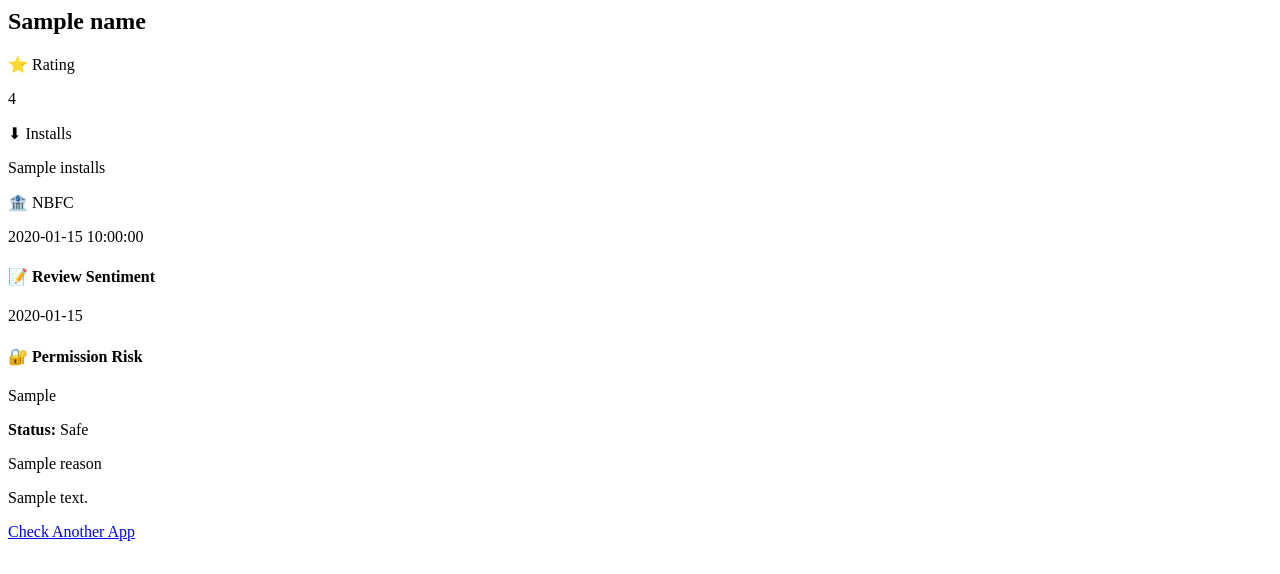
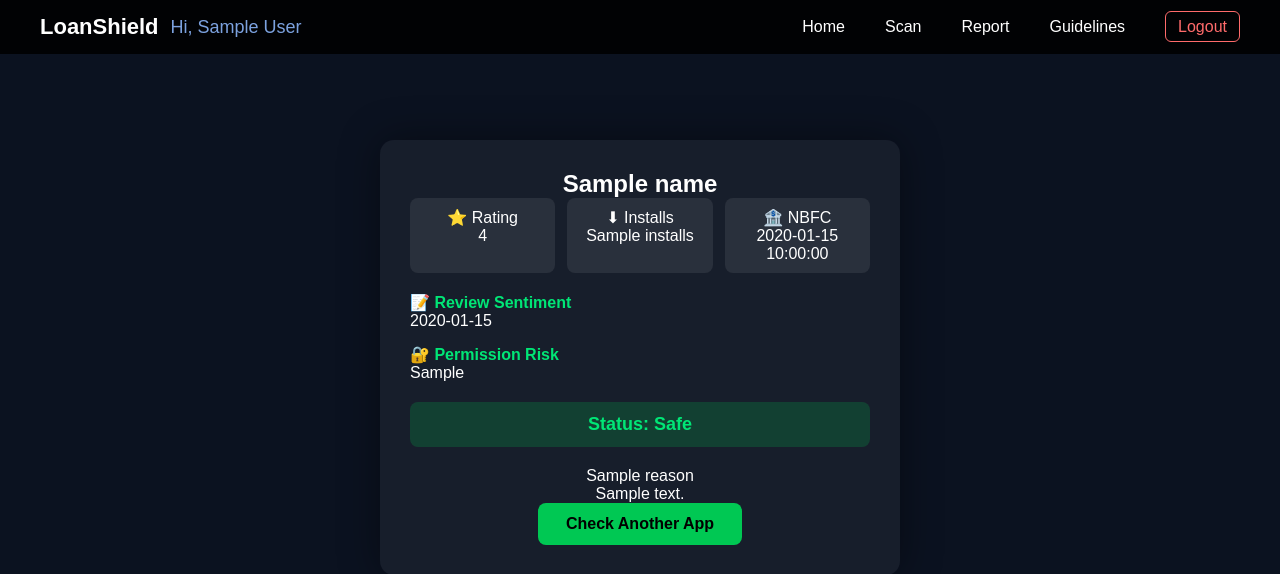
Before and after one commit to sailakshmi-repaka/LoanShield, a Flask app: template templates/result.html in a window 1280 px wide. Shown: the top 574 px of the page. Run offline with Flask 3, Linux system fonts and the light colour scheme; the visitor is signed in with stand-in values (Sample User, id 1); the template is opened without the code that fills it: most values are stand-ins (such as "Sample title", 1, 10 or a date in 2020).

Commit message:
Add modified files

```diff
--- a/app.py
+++ b/app.py
@@ -1,5 +1,5 @@
 from flask import Flask, render_template, request, redirect, session
-from google_play_scraper import app as playstore_app, reviews
+from google_play_scraper import app as playstore_app, reviews,search
 from google_play_scraper.exceptions import NotFoundError
 import pandas as pd
 import os
@@ -36,11 +36,22 @@ def is_logged_in():
     return "email" in session
 
 def already_reported(email, app_name):
+    if df_reports.empty:
+        return False
+
     match = df_reports[
         (df_reports["email"] == email) &
         (df_reports["app_name"].str.lower() == app_name.lower())
     ]
     return not match.empty
+def get_report_count(app_name):
+    if df_reports.empty:
+        return 0
+
+    return len(
+        df_reports[df_reports["app_name"].str.lower() == app_name.lower()]
+    )
+
 
 # ---------------- CORE HELPERS ----------------
 def find_nbfc_by_app_id(app_id, app_title=""):
@@ -73,32 +84,26 @@ def analyze_reviews(app_id, max_reviews=120):
             "total": 0
         }
 
-    negative_keywords = [
-        "scam", "fraud", "fake", "harassment", "blackmail",
-        "threat", "abuse", "privacy", "cheat", "worst"
-    ]
-
+    positive_words = ["good", "easy", "fast", "helpful", "smooth", "best"]
+    negative_words = [ "scam", "fraud", "fake", "harassment", "privacy", "permission", "contacts", "sms", "threat", "abuse", "cheat" ]
     positive = 0
     negative = 0
-
+    permission_mentions = 0
     for r in result:
         text = r.get("content", "").lower()
-        if any(k in text for k in negative_keywords):
-            negative += 1
-        else:
-            positive += 1
-
-    total = positive + negative
-    neg_ratio = negative / total if total else 1
-
-    # Sentiment label (UI)
-    if neg_ratio >= 0.35:
-        sentiment = "Negative"
-    elif neg_ratio >= 0.15:
-        sentiment = "Mixed"
-    else:
-        sentiment = "Positive"
-
+        if any(w in text for w in positive_words):
+         positive += 1
+        if any(w in text for w in negative_words):
+          negative += 1
+        if any(w in text for w in ["permission", "contacts", "sms", "privacy"]):
+          permission_mentions += 1
+    total = len(result)
+    # ---- Sentiment ----
+    if negative / total > 0.25:
+        sentiment = "Mostly Negative"
+    elif positive / total > 0.5:
+        sentiment = "Mostly Positive"
+    else: sentiment = "Mixed"
     summary = (
         f"Based on {total} recent user reviews: "
         f"{positive} positive, {negative} negative complaints detected."
@@ -107,7 +112,7 @@ def analyze_reviews(app_id, max_reviews=120):
     return {
         "sentiment": sentiment,
         "summary": summary,
-        "negative_ratio": neg_ratio,
+        "negative_ratio": negative/total,
         "total": total
     }
 
@@ -119,7 +124,10 @@ def permission_risk_analysis_by_reviews(app_id, max_reviews=100):
         return "High Risk"
 
     keywords = ["permission", "privacy", "sms", "contacts", "location", "camera"]
-    mentions = sum(any(k in r["content"].lower() for k in keywords) for r in result)
+    mentions = sum(
+        any(k in r.get("content", "").lower() for k in keywords)
+        for r in result
+    )
     ratio = mentions / len(result) if result else 1
 
     if ratio > 0.1:
@@ -136,7 +144,10 @@ def login():
         password = request.form["password"].strip()
         df_users = load_users()
 
-        user = df_users[(df_users["email"] == email) & (df_users["password"] == password)]
+        user = df_users[
+            (df_users["email"] == email) &
+            (df_users["password"] == password)
+        ]
         if not user.empty:
             session["email"] = email
             session["name"] = user.iloc[0]["name"]
@@ -172,6 +183,38 @@ def logout():
 def index():
     return render_template("index.html")
 
+def resolve_app_id(user_input):
+    """
+    Resolves app_id using:
+    1. NBFC mapping (playstore_name)
+    2. Direct app_id
+    3. Play Store search
+    """
+
+    user_input = user_input.strip().lower()
+
+    # 1️⃣ Try NBFC mapping by playstore_name
+    for _, row in df_nbfc.iterrows():
+        if user_input == str(row["playstore_name"]).lower():
+            return row["app_id"]
+
+    # 2️⃣ Try direct app_id
+    try:
+        playstore_app(user_input)
+        return user_input
+    except:
+        pass
+
+    # 3️⃣ Fallback to Play Store search
+    try:
+        results = search(user_input, lang="en", country="in")
+        if results:
+            return results[0]["appId"]
+    except:
+        pass
+
+    return None
+
 @app.route("/predict", methods=["POST"])
 def predict():
     if not is_logged_in():
@@ -180,10 +223,9 @@ def predict():
     user_input = request.form.get("app_name")
     email = session["email"]
 
-    # ✅ FIX: prevent server crash
-    try:
-        details = playstore_app(user_input)
-    except NotFoundError:
+    resolved_app_id = resolve_app_id(user_input)
+
+    if not resolved_app_id:
         return render_template(
             "result.html",
             name=user_input,
@@ -191,12 +233,13 @@ def predict():
             installs="N/A",
             nbfc_registered="No",
             sentiment="Negative",
-            review_summary="App not found on Play Store. This is risky.",
+            review_summary="App not found on Play Store.",
             permission_risk="High Risk",
             status="Suspicious",
             reason="App does not exist on Google Play Store."
         )
 
+    details = playstore_app(resolved_app_id)
     app_title = details.get("title", user_input)
     app_id = details.get("appId", user_input)
     rating = details.get("score", 0)
@@ -249,6 +292,48 @@ def predict():
         status=status,
         reason=reason
     )
+@app.route("/report", methods=["POST"])
+def report():
+
+    if not is_logged_in():
+        return "Please login to report"
+
+    global df_reports
+
+    app_name = request.form.get("app_name", "").strip()
+    reason = request.form.get("reason", "").strip()
+    email = session.get("email")
+
+    if not app_name or not reason:
+        return "Invalid report data"
+
+    # 🔒 prevent duplicate reports by same user for same app
+    # ---------------- USER REPORT COUNT ----------------
+    report_count = get_report_count(app_name)
+
+# Keep existing info
+    if already_reported(email, app_name):
+            reason += " ⚠️ Reported earlier by users."
+
+# ---------------- USER REPORT BASED OVERRIDE ----------------
+    if report_count >= 10:
+     status = "Risky"
+     reason = (
+        f"This app has been reported by {report_count} users on LoanShield. "
+        "Multiple scam reports indicate high risk."
+    )
+
+    elif report_count >= 5 and status == "Safe":
+      status = "Caution"
+      reason += (
+        f" ⚠️ This app has been reported by {report_count} users on LoanShield."
+    )
+
+    # ✅ save report
+    df_reports.loc[len(df_reports)] = [email, app_name, reason]
+    df_reports.to_csv(REPORT_FILE, index=False)
+
+    return "Report submitted successfully"
 
 # ---------------- RUN ----------------
 if __name__ == "__main__":
--- a/reported_apps.csv
+++ b/reported_apps.csv
@@ -1,3 +1 @@
 email,app_name,reason
-sai@gmail.com,ss,aa
-sai@gmail.com,ew,ds
--- a/static/js/script.js
+++ b/static/js/script.js
@@ -10,10 +10,10 @@ function showSection(sectionId) {
     document.body.style.overflow = sectionId === "home" ? "hidden" : "auto";
 }
 
-/* ---------- SCAN FORM AJAX ---------- */
+/* ---------- SCAN & REPORT AJAX ---------- */
 document.addEventListener("DOMContentLoaded", function () {
 
-    // Scan app handler
+    /* ---------- SCAN FORM ---------- */
     const scanForm = document.getElementById("scanForm");
 
     if (scanForm) {
@@ -31,13 +31,14 @@ document.addEventListener("DOMContentLoaded", function () {
         })
         .then(res => res.text())
         .then(html => {
-                resultBox.innerHTML = html;
+            resultBox.innerHTML = html;   // ✅ RESULT STAYS IN SCAN
         })
         .catch(() => {
             resultBox.innerHTML = "❌ Error fetching result.";
         });
     });
    }
+
 
     /* ---------- REPORT FORM ---------- */
     const reportForm = document.getElementById("reportForm");
@@ -55,9 +56,26 @@ document.addEventListener("DOMContentLoaded", function () {
             })
             .then(res => res.text())
             .then(data => {
+
+                /* 🔐 SAFETY CHECK (prevents HTML popup / 500 error) */
+                if (!data || data.trim() === "") {
+                    message.innerText = "Unexpected server response.";
+                    message.style.color = "red";
+                    return;
+                }
+
                 message.innerText = data;
+
+                if (data.toLowerCase().includes("already")) {
+                    message.style.color = "orange";
+                }
+                else if (data.toLowerCase().includes("login")) {
+                    message.style.color = "red";
+                }
+                else {
                     message.style.color = "lightgreen";
                     reportForm.reset();
+                }
             })
             .catch(() => {
                 message.innerText = "Error submitting report.";
@@ -67,6 +85,8 @@ document.addEventListener("DOMContentLoaded", function () {
     }
 
 });
+
+/* ---------- OPEN SECTION AFTER REDIRECT ---------- */
 window.onload = function () {
     const section = localStorage.getItem("openSection");
     if (section) {
--- a/templates/result.html
+++ b/templates/result.html
@@ -1,3 +1,54 @@
+<!DOCTYPE html>
+<html lang="en">
+<head>
+    <meta charset="UTF-8">
+    <title>Scan Result - Fake Loan App Detector</title>
+    <link rel="stylesheet" href="{{ url_for('static', filename='css/style.css') }}">
+</head>
+<body>
+ <nav class="navbar">
+     <div class="nav-left">
+        <div class="logo">LoanShield</div>
+
+        {% if session.get('name') %}
+            <div class="greeting">Hi, {{ session['name'] }}</div>
+        {% endif %}
+    </div>
+    <ul class="nav-right">
+    <li>
+        <a href="/" onclick="localStorage.setItem('openSection','home')">
+            Home
+        </a>
+    </li>
+
+    <li>
+        <a href="/" onclick="localStorage.setItem('openSection','scan')">
+            Scan
+        </a>
+    </li>
+
+    <li>
+        <a href="/" onclick="localStorage.setItem('openSection','report')">
+            Report
+        </a>
+    </li>
+
+    <li>
+        <a href="/" onclick="localStorage.setItem('openSection','guidelines')">
+            Guidelines
+        </a>
+    </li>
+
+    {% if session.get('name') %}
+        <li><a href="/logout" class="logout-btn">Logout</a></li>
+    {% else %}
+        <li><a href="/login">Login</a></li>
+        <li><a href="/register" class="nav-btn">Register</a></li>
+    {% endif %}
+</ul>
+
+</nav>
+
 <div class="result-wrapper">
 
     <div class="result-card">
@@ -39,3 +90,5 @@
 </div>
 
 <script src="{{ url_for('static', filename='js/script.js') }}"></script>
+</body>
+</html>
```
Also changed, not shown: templates/index.html (+7 -19 lines). Lines whose indentation alone changed are shown as unchanged.
